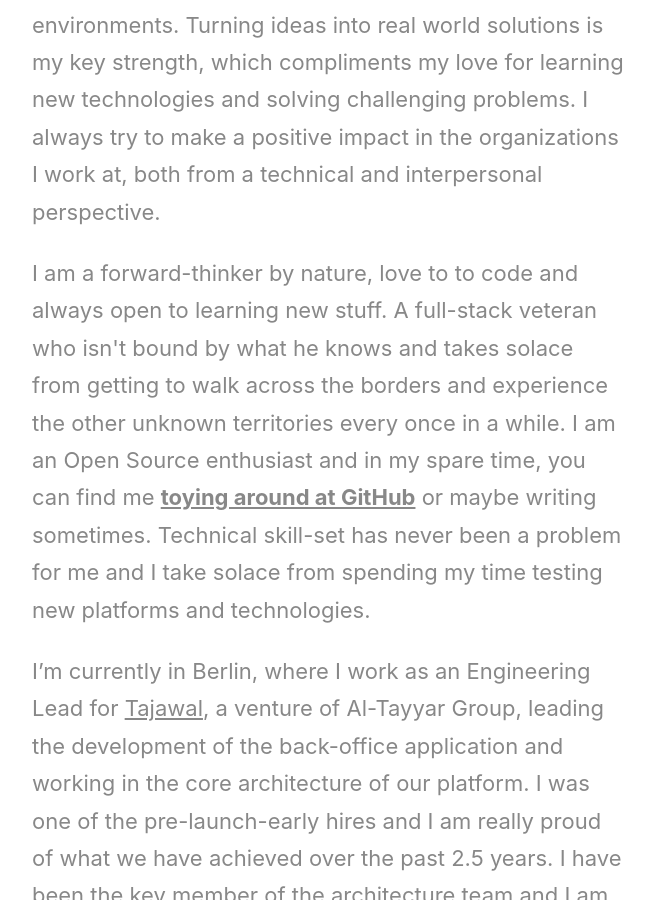
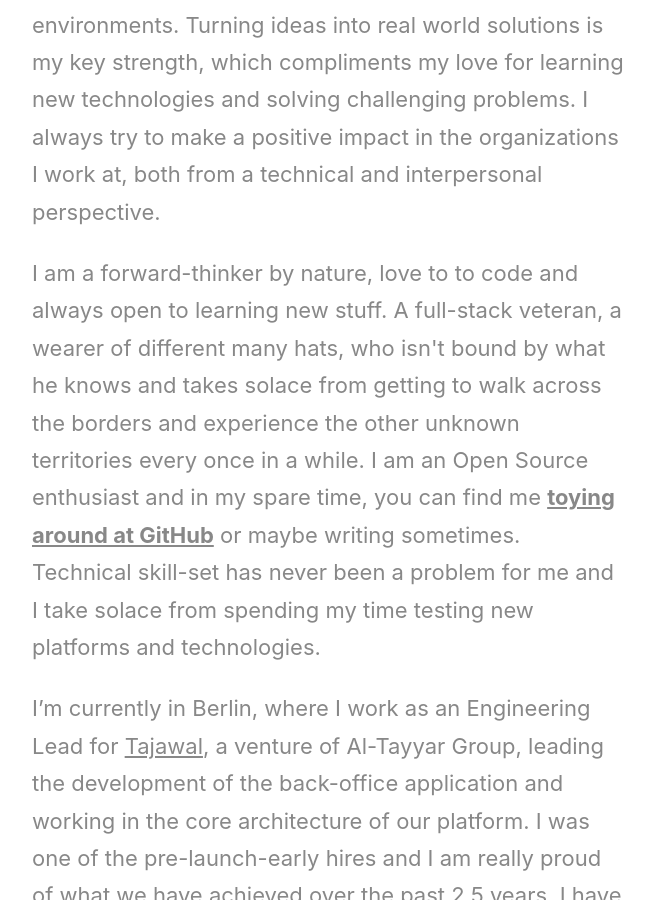
Before and after one commit to kamranahmedse/kamranahmedse.github.io, a Jekyll site: the page built from about/index.html, in a window 1280 px wide and 900 px high, scrolled down 636 px. Shown: the whole window, without its empty margins (312-965 px from the left). Built offline with Jekyll 4.4.1, drawn with Linux system fonts in a browser that asks for light colours; comment, search, counter and statistics services are not loaded.

Commit message:
Typo fixes

```diff
--- a/about/index.html
+++ b/about/index.html
@@ -24,9 +24,9 @@ title: About
                 the organizations I work at, both from a technical and interpersonal perspective.</p>
 
             <p>I am a forward-thinker by nature, love to to code and always open to learning new stuff. A full-stack
-                veteran who isn't bound by what he knows and takes solace from getting to walk across the borders and
-                experience the other unknown territories every once in a while. I am an Open Source enthusiast and in
-                my spare time, you can find me
+                veteran, a wearer of different many hats, who isn't bound by what he knows and takes solace from
+                getting to walk across the borders and experience the other unknown territories every once in a while.
+                I am an Open Source enthusiast and in my spare time, you can find me
                 <strong><a href="https://github.com/{{ site.github }}" class="link-github">toying around at GitHub</a></strong>
                 or maybe writing sometimes. Technical skill-set has never been a problem for me and I take solace from
                 spending my time testing new platforms and technologies.</p>
```
